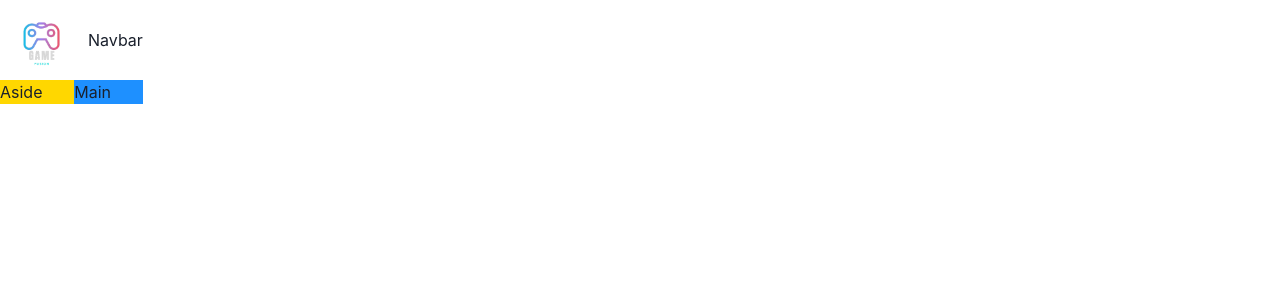
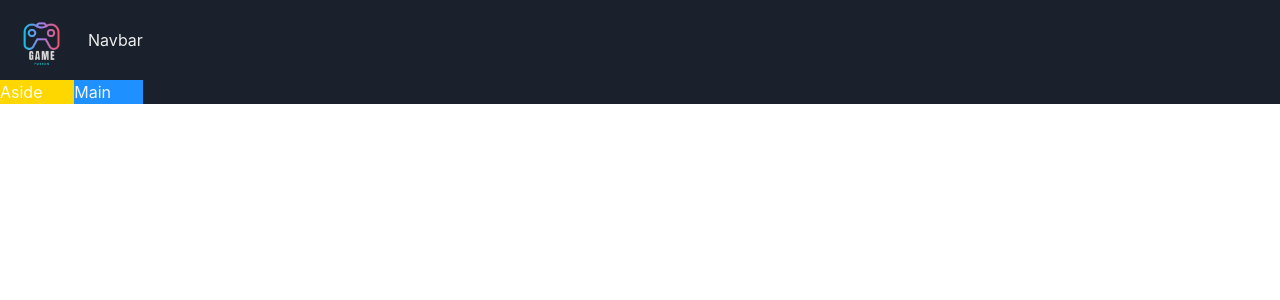
Before and after one commit to AkshayS05/gameFusion, a React (Vite) app in the folder Game-Fusion/: page / in a window 1280 px wide. Shown: the top 300 px of the page. Built offline with nearby package versions, Linux system fonts and the light colour scheme.

Commit message:
set up dark theme

```diff
--- /dev/null
+++ b/Game-Fusion/src/assets/theme.ts
@@ -0,0 +1,9 @@
+import { extendTheme, type ThemeConfig } from '@chakra-ui/react'
+
+const config: ThemeConfig={
+  initialColorMode:'dark'
+};
+
+const theme = extendTheme({config});
+
+export default theme;
--- a/Game-Fusion/src/main.tsx
+++ b/Game-Fusion/src/main.tsx
@@ -1,12 +1,14 @@
 import React from 'react'
 import ReactDOM from 'react-dom/client';
-import { ChakraProvider } from '@chakra-ui/react';
+import { ChakraProvider, ColorModeScript } from '@chakra-ui/react';
 import App from './App'
+import theme from './assets/theme';
 import './index.css'
 
 ReactDOM.createRoot(document.getElementById('root') as HTMLElement).render(
   <React.StrictMode>
-    <ChakraProvider>
+    <ChakraProvider theme={theme}>
+      <ColorModeScript initialColorMode={theme.config.initialColorMode} />
     <App />
     </ChakraProvider>
 
```
